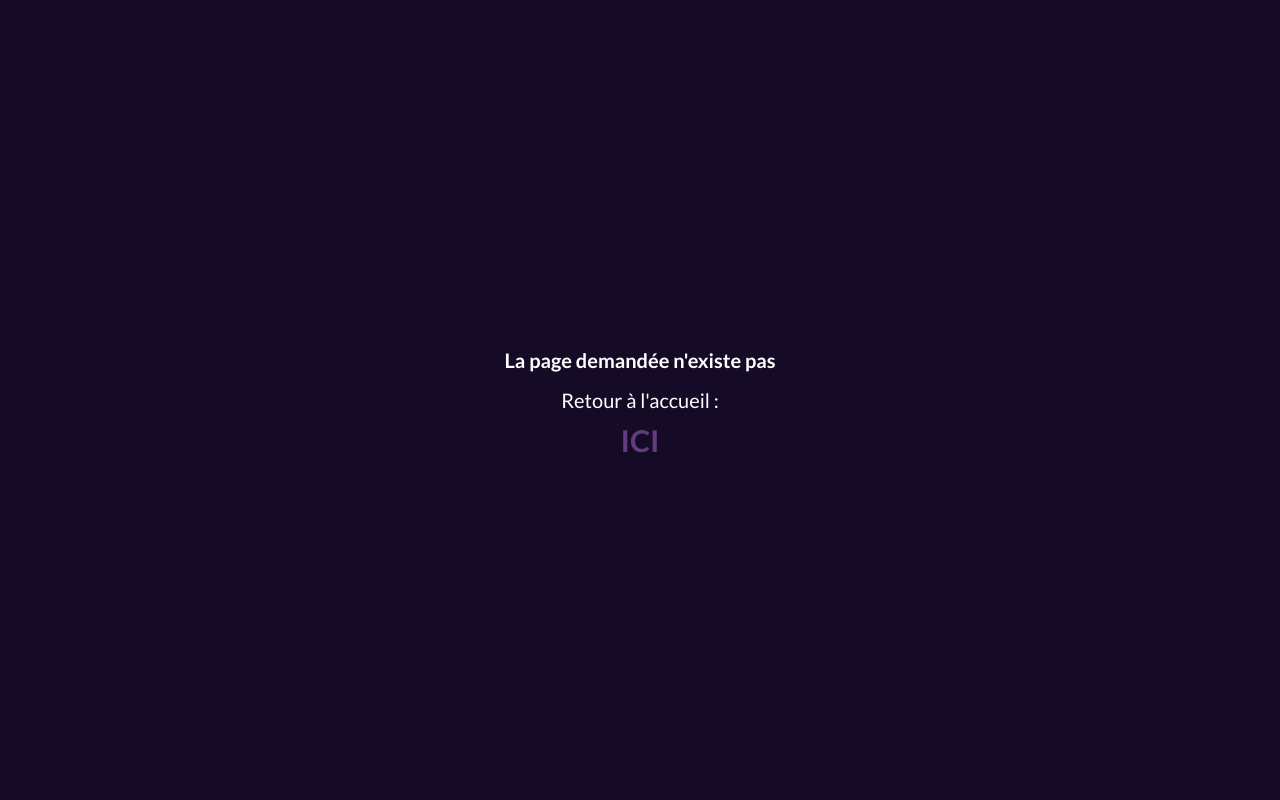
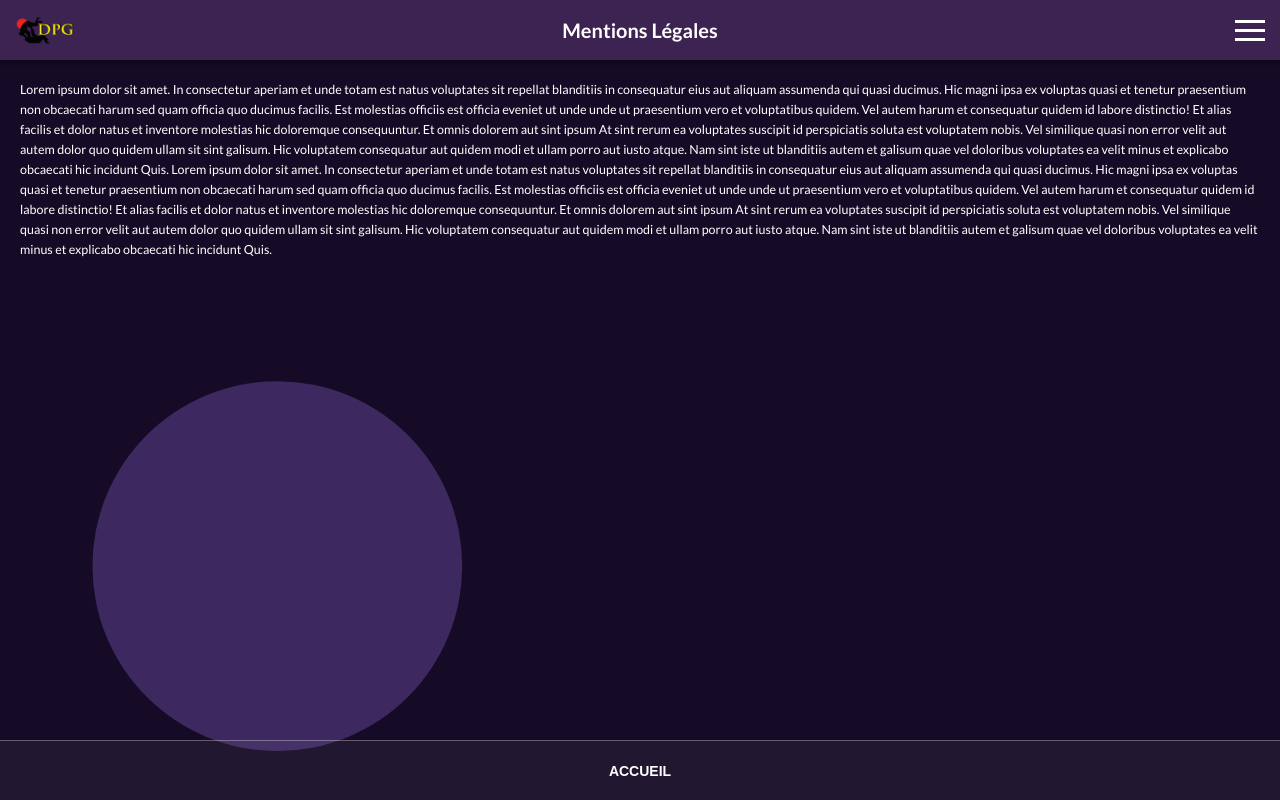
Before and after one commit to AllanLat/awen-g-asso-frontend, a React (Create React App) app: page /disclaimer in a window 1280 px wide. Built offline with nearby package versions, Linux system fonts and the light colour scheme; sample sign-in values are in the browser's storage.

Commit message:
ajout GlassButton + page mentions légales

```diff
--- a/src/App.css
+++ b/src/App.css
@@ -69,6 +69,9 @@
   --dashMenuColor: rgba(255, 255, 255, 0.05);
   --dashMenuColorHover: rgba(255, 255, 255, 0.10);
   --dashMenuBorder: rgba(255, 255, 255, 0.30);
+  --glassButtonColor: rgba(255, 255, 255, 0.05);
+  --glassButtonColorHover: rgba(255, 255, 255, 0.15);
+  --glassButtonBorder: rgba(255, 255, 255, 0.30);
 }
 
 * {
--- a/src/App.js
+++ b/src/App.js
@@ -10,6 +10,7 @@ import Home from './Pages/Home';
 import Members from './Pages/Members';
 import Groups from './Pages/Groups';
 import Error from './Pages/Error';
+import Disclaimer from './Pages/Disclaimer';
 
 function App() {
   const isLoggedIn = sessionStorage.getItem('isLoggedIn') === 'true';
@@ -29,9 +30,10 @@ function App() {
         <Route path="/home" element={<Home />} />
         <Route path="/members" element={<Members />} />
         <Route path="/groups" element={<Groups />} />
+        <Route path="/disclaimer" element={<Disclaimer />} />
         <Route path="*" element={<Error />} /> {/* à créer en page */}
       </Routes>
-      <ToastContainer  autoClose={2000}/>
+      <ToastContainer  autoClose={1500}/>
     </div>
   );
 }
--- /dev/null
+++ b/src/Pages/Disclaimer/index.css
@@ -0,0 +1,31 @@
+.disclaimer {
+    height: 100vh;
+    padding-top: 6rem;
+    display: flex;
+    flex-direction: column;
+    align-items: center;
+    justify-content: space-between;
+}
+
+.disclaimer-body {
+    width: 100%;
+    display: flex;
+    flex-direction: column;
+    padding: 2rem;
+    font-size: 2rem;
+    margin-bottom: 6rem;
+    overflow: auto;
+}
+
+.disclaimer-footer {
+    position: fixed;
+    bottom: 0;
+    left: 0;
+    width: 100%;
+    display: flex;
+}
+
+.disclaimer-footer .glass-button {
+    border-right: none;
+    margin-right: 0;
+}
--- /dev/null
+++ b/src/Pages/Disclaimer/index.jsx
@@ -0,0 +1,35 @@
+import React from 'react'
+import Navbar from '../../components/Navbar'
+import GlassButton from '../../components/GlassButton'
+import { Link } from 'react-router-dom'
+
+import './index.css'
+
+const Disclaimer = () => {
+    return (
+        <>
+        <Navbar title="Mentions Légales" />
+        <div className='disclaimer'>
+            <div className='disclaimer-body'>
+                <p>
+                    Lorem ipsum dolor sit amet. In consectetur aperiam et unde totam est natus voluptates sit repellat blanditiis in consequatur eius aut aliquam assumenda qui quasi ducimus. Hic magni ipsa ex voluptas quasi et tenetur praesentium non obcaecati harum sed quam officia quo ducimus facilis.
+
+                    Est molestias officiis est officia eveniet ut unde unde ut praesentium vero et voluptatibus quidem. Vel autem harum et consequatur quidem id labore distinctio! Et alias facilis et dolor natus et inventore molestias hic doloremque consequuntur.
+
+                    Et omnis dolorem aut sint ipsum At sint rerum ea voluptates suscipit id perspiciatis soluta est voluptatem nobis. Vel similique quasi non error velit aut autem dolor quo quidem ullam sit sint galisum. Hic voluptatem consequatur aut quidem modi et ullam porro aut iusto atque. Nam sint iste ut blanditiis autem et galisum quae vel doloribus voluptates ea velit minus et explicabo obcaecati hic incidunt Quis.
+                    Lorem ipsum dolor sit amet. In consectetur aperiam et unde totam est natus voluptates sit repellat blanditiis in consequatur eius aut aliquam assumenda qui quasi ducimus. Hic magni ipsa ex voluptas quasi et tenetur praesentium non obcaecati harum sed quam officia quo ducimus facilis.
+
+                    Est molestias officiis est officia eveniet ut unde unde ut praesentium vero et voluptatibus quidem. Vel autem harum et consequatur quidem id labore distinctio! Et alias facilis et dolor natus et inventore molestias hic doloremque consequuntur.
+
+                    Et omnis dolorem aut sint ipsum At sint rerum ea voluptates suscipit id perspiciatis soluta est voluptatem nobis. Vel similique quasi non error velit aut autem dolor quo quidem ullam sit sint galisum. Hic voluptatem consequatur aut quidem modi et ullam porro aut iusto atque. Nam sint iste ut blanditiis autem et galisum quae vel doloribus voluptates ea velit minus et explicabo obcaecati hic incidunt Quis.
+                </p>
+            </div>
+            <div className='disclaimer-footer'>
+                <Link to='/home'><GlassButton text='Accueil' /></Link>
+            </div>
+        </div>
+        </>
+    )
+}
+
+export default Disclaimer
--- /dev/null
+++ b/src/components/GlassButton/index.css
@@ -0,0 +1,20 @@
+.glass-button {
+    z-index: 150;
+    cursor: pointer;
+    border: none;
+    background: var(--glassButtonColor);
+    height: 6rem;
+    width: 100%;
+    text-transform: uppercase;
+    color: var(--fontPrimary);
+    font-size: 1.4rem;
+    font-weight: 700;
+    border-top: 1px solid var(--glassButtonBorder);
+    border-right: 1px solid var(--glassButtonBorder);
+    transition: all 0.3s ease-in-out;
+    box-shadow: 0px 4px -4px rgba(0, 0, 0, 0.25);
+}
+
+.glass-button:hover {
+    background: var(--glassButtonColorHover);
+}
--- /dev/null
+++ b/src/components/GlassButton/index.jsx
@@ -0,0 +1,9 @@
+import './index.css';
+
+const GlassButton = ({onClick, text}) => {
+  return (
+    <button onClick={onClick} className='glass-button'>{text}</button>
+  )
+}
+
+export default GlassButton
--- a/src/components/Navbar/ModalMenu/index.css
+++ b/src/components/Navbar/ModalMenu/index.css
@@ -1,6 +1,5 @@
 .modal-menu {
     position: fixed;
-    padding: 1.5rem;
     z-index: 999;
     opacity: 0;
     right: 0;
@@ -9,6 +8,10 @@
     background-color: var(--modalMenuColor);
     transform: translateX(100%);
     transition: all 0.3s ease-in-out;
+    display: flex;
+    flex-direction: column;
+    align-items: center;
+    justify-content: space-between;
 }
 
 .open {
@@ -18,6 +21,8 @@
 }
 
 .modal-header {
+    padding: 1.5rem;
+    width: 100%;
     display: flex;
     justify-content: flex-end;
 }
@@ -57,3 +62,13 @@
 .open:after {
     transform: rotate(135deg);
 }
+
+.modal-footer {
+    width: 100%;
+    display: flex;
+}
+
+.modal-footer > *:last-child {
+    border-right: none; /* Supprime la bordure sur le dernier élément */
+    margin-right: 0; /* Supprime la marge sur le dernier élément */
+}
--- a/src/components/Navbar/ModalMenu/index.jsx
+++ b/src/components/Navbar/ModalMenu/index.jsx
@@ -2,6 +2,8 @@ import './index.css';
 import { useState, useEffect } from 'react';
 import { toast, Slide } from 'react-toastify';
 import { useNavigate } from 'react-router-dom';
+import GlassButton from '../../GlassButton';
+import { Link } from 'react-router-dom';
 
 const ModalMenu = ({ isMenuOpen, onMenuToggle }) => {
   const navigate = useNavigate();
@@ -26,10 +28,16 @@ const ModalMenu = ({ isMenuOpen, onMenuToggle }) => {
   return (
     <div className={`modal-menu ${isOpen ? 'open' : ''}`}>
       <div className="modal-header">
-      <h2 onClick={(event) => logout(event)}>Se déconnecter</h2>
-        <div className="cross" onClick={onClick}></div>
+
+      <div className="cross" onClick={onClick}/>
       </div>
+      <div className="modal-body">
 
+      </div>
+      <div className="modal-footer">
+        <Link to="/disclaimer"><GlassButton  text="Mentions Légales" /></Link>
+        <GlassButton onClick={logout} text="Se déconnecter" />
+      </div>
     </div>
   );
 };
--- a/src/components/Navbar/index.css
+++ b/src/components/Navbar/index.css
@@ -1,5 +1,6 @@
 .navbar {
     position: fixed;
+    z-index: 800;
     top: 0;
     left: 0;
     width: 100%;
@@ -10,6 +11,7 @@
     padding: 1rem 1.5rem;
     background-color: var(--navbarColor);
     box-shadow: 0px 4px 4px rgba(0, 0, 0, 0.25);
+    backdrop-filter: blur(4px);
 }
 
 .title {
```
